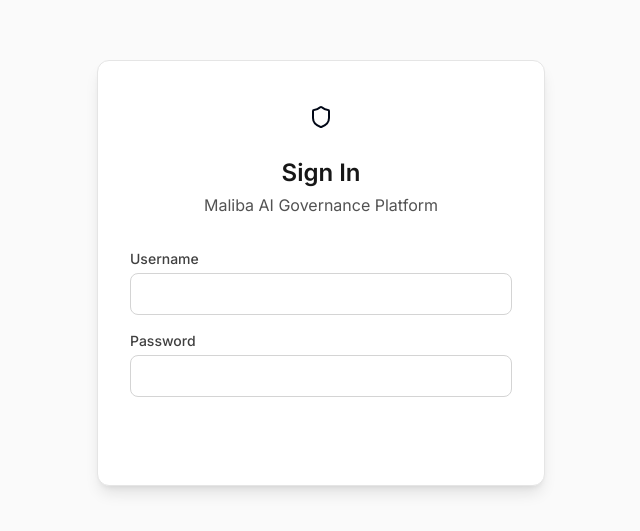
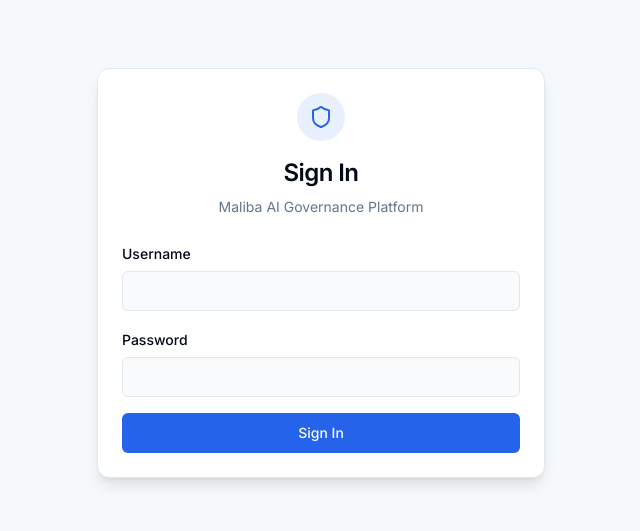
Before and after one commit to Havishh-k/Magp-Togaf, a React (Vite) app in the folder frontend/: page /login in a window 1280 px wide. Shown: the part 127-658 px from the top of the page, without its empty margins (319-959 px from the left). Built offline with nearby package versions, Linux system fonts and the light colour scheme; no server answers.

Commit message:
refactor: update login page to use shadcn/ui

```diff
--- a/frontend/src/pages/Login.jsx
+++ b/frontend/src/pages/Login.jsx
@@ -2,71 +2,79 @@ import { useState } from 'react';
 import { useNavigate } from 'react-router-dom';
 import { useAuth } from '../context/AuthContext';
 import { Shield, AlertCircle } from 'lucide-react';
+import { Card, CardContent, CardHeader, CardTitle, CardDescription } from '@/components/ui/card';
+import { Button } from '@/components/ui/button';
+import { Input } from '@/components/ui/input';
 
 export default function Login() {
   const [username, setUsername] = useState('');
   const [password, setPassword] = useState('');
   const [error, setError] = useState('');
+  const [loading, setLoading] = useState(false);
   const { login } = useAuth();
   const navigate = useNavigate();
 
   const handleSubmit = async (e) => {
     e.preventDefault();
+    setLoading(true);
     try {
       await login(username, password);
       navigate('/dashboard');
-    } catch (err) {
+    } catch {
       setError('Invalid credentials');
+    } finally {
+      setLoading(false);
     }
   };
 
   return (
-    <div className="min-h-screen flex items-center justify-center bg-neutral-50 px-4">
-      <div className="max-w-md w-full bg-white rounded-xl shadow-lg border border-neutral-200 p-8">
-        <div className="flex flex-col items-center mb-8">
-          <div className="w-12 h-12 bg-primary-100 text-primary-700 rounded-full flex items-center justify-center mb-4">
+    <div className="min-h-screen flex items-center justify-center bg-muted/30 px-4">
+      <Card className="max-w-md w-full shadow-lg border-border">
+        <CardHeader className="flex flex-col items-center space-y-2 text-center pb-6">
+          <div className="w-12 h-12 bg-primary/10 text-primary rounded-full flex items-center justify-center mb-2">
             <Shield className="w-6 h-6" />
           </div>
-          <h1 className="text-2xl font-bold text-neutral-900">Sign In</h1>
-          <p className="text-neutral-600 mt-1">Maliba AI Governance Platform</p>
-        </div>
+          <CardTitle className="text-2xl font-bold">Sign In</CardTitle>
+          <CardDescription>Maliba AI Governance Platform</CardDescription>
+        </CardHeader>
 
+        <CardContent>
           {error && (
-          <div className="mb-4 p-3 bg-danger-100 text-danger-800 border border-danger-200 rounded-lg flex items-center gap-2 text-sm">
+            <div className="mb-6 p-3 bg-destructive/10 text-destructive border border-destructive/20 rounded-md flex items-center gap-2 text-sm font-medium">
               <AlertCircle className="w-4 h-4" />
               <span>{error}</span>
             </div>
           )}
 
           <form onSubmit={handleSubmit} className="space-y-4">
-          <div>
-            <label className="block text-sm font-medium text-neutral-700 mb-1">Username</label>
-            <input
+            <div className="space-y-1.5">
+              <label className="text-sm font-medium text-foreground">Username</label>
+              <Input
                 type="text"
-              className="w-full px-3 py-2 border border-neutral-300 rounded-lg focus:ring-2 focus:ring-primary-500 focus:border-primary-500 outline-none transition-all"
                 value={username}
                 onChange={(e) => setUsername(e.target.value)}
                 required
               />
             </div>
-          <div>
-            <label className="block text-sm font-medium text-neutral-700 mb-1">Password</label>
-            <input
+            <div className="space-y-1.5">
+              <label className="text-sm font-medium text-foreground">Password</label>
+              <Input
                 type="password"
-              className="w-full px-3 py-2 border border-neutral-300 rounded-lg focus:ring-2 focus:ring-primary-500 focus:border-primary-500 outline-none transition-all"
                 value={password}
                 onChange={(e) => setPassword(e.target.value)}
                 required
               />
             </div>
-          <button
+            <Button
               type="submit"
-            className="w-full bg-primary-500 hover:bg-primary-700 text-white font-medium py-2 px-4 rounded-lg transition-colors mt-2"
+              className="w-full mt-6"
+              disabled={loading}
             >
-            Sign In
-          </button>
+              {loading ? "Signing in..." : "Sign In"}
+            </Button>
           </form>
-      </div>
+        </CardContent>
+      </Card>
     </div>
   );
 }
```
Lines whose indentation alone changed are shown as unchanged.
